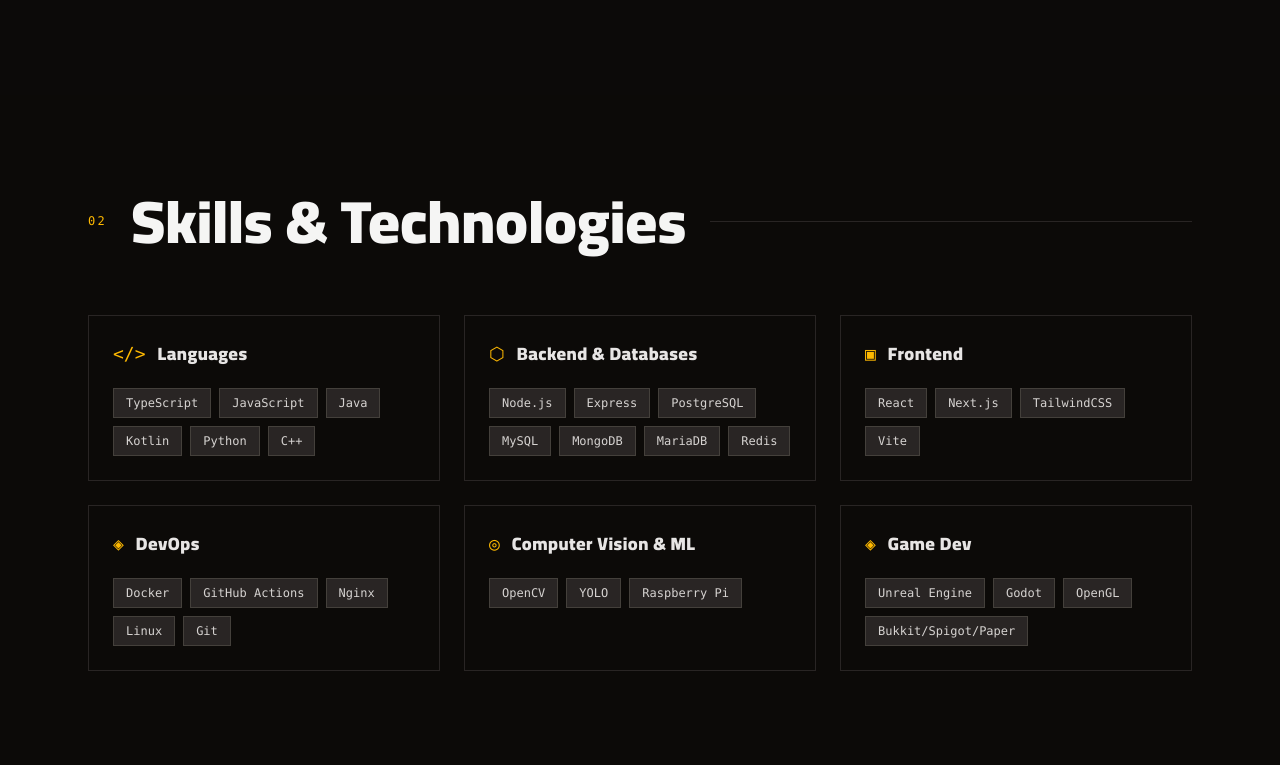
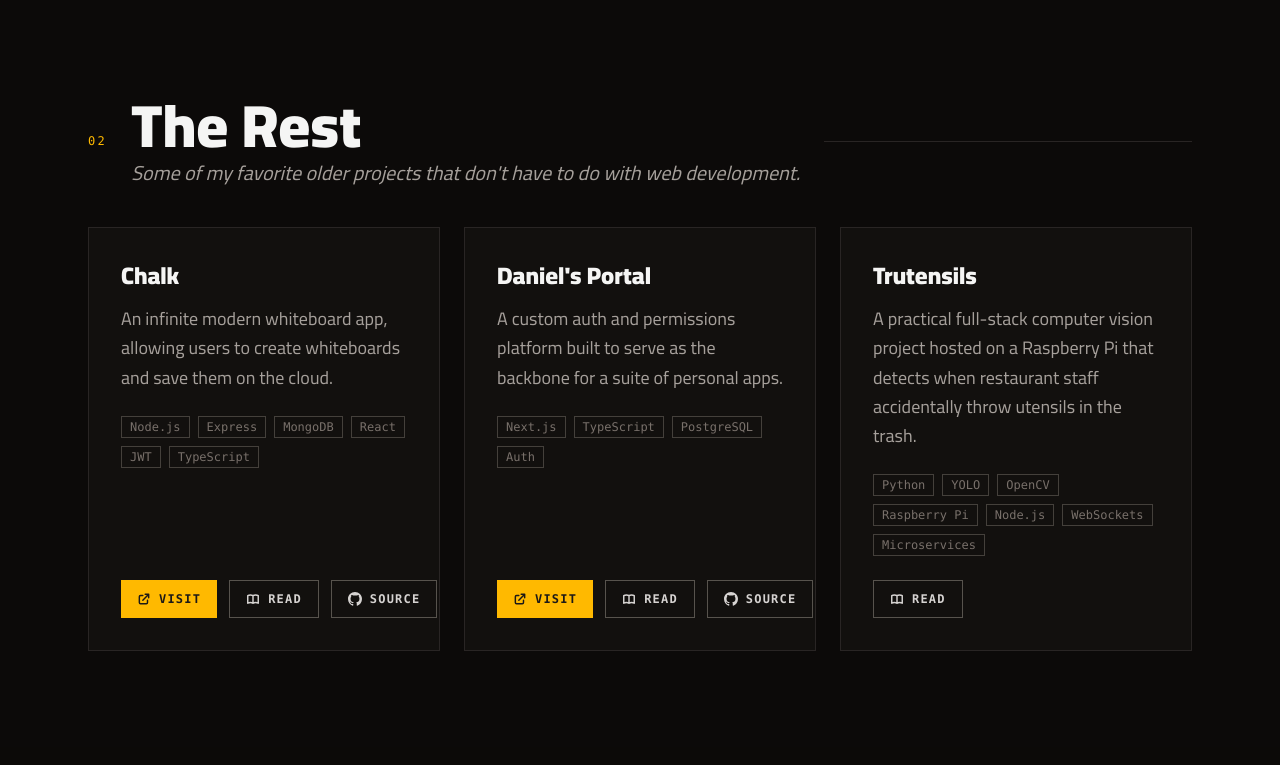
Before and after one commit to Gameoholic/gameoholic-dev-portfolio, a React (Vite) app: page / in a window 1280 px wide. Shown: the part 975-1740 px from the top of the page. Built offline with nearby package versions, Linux system fonts and the light colour scheme.

Commit message:
add non-web-dev-projects panel tohome page

```diff
--- a/src/pages/Home.tsx
+++ b/src/pages/Home.tsx
@@ -74,8 +74,35 @@
                         01
                     </span>
                     <h2 className="font-display text-4xl font-black text-stone-100 md:text-6xl">
-                        Projects
+                        Web Dev Projects
                     </h2>
+                    <div className="hidden h-px flex-1 bg-stone-800 md:block" />
+                </div>
+
+                <div className="grid grid-cols-1 gap-6 md:grid-cols-2 lg:grid-cols-3">
+                    {PROJECTS.map((project) => (
+                        <ProjectCard key={project.slug} project={project} />
+                    ))}
+                </div>
+            </section>
+
+            <section
+                id="older-projects"
+                className="mx-auto w-full max-w-6xl px-6 pb-24"
+            >
+                <div className="mb-10 flex items-center gap-6">
+                    <span className="font-mono text-xs tracking-[0.2em] text-amber-400 uppercase">
+                        02
+                    </span>
+                <div>
+                    <h2 className="font-display text-4xl font-black text-stone-100 md:text-6xl">
+                        The Rest
+                    </h2>
+                    <p className="font-display text-xl text-stone-400 italic mt-1">
+                        Some of my favorite older projects that don't have to do with web development.
+                    </p>
+                </div>
+
                     <div className="hidden h-px flex-1 bg-stone-800 md:block" />
                 </div>
 
@@ -90,7 +117,7 @@
                 <div className="mx-auto w-full max-w-6xl px-6 py-24">
                     <div className="mb-16 flex items-center gap-6">
                         <span className="font-mono text-xs tracking-[0.2em] text-amber-400 uppercase">
-                            02
+                            03
                         </span>
                         <h2 className="font-display text-4xl font-black text-stone-100 md:text-6xl">
                             Skills & Technologies
```
